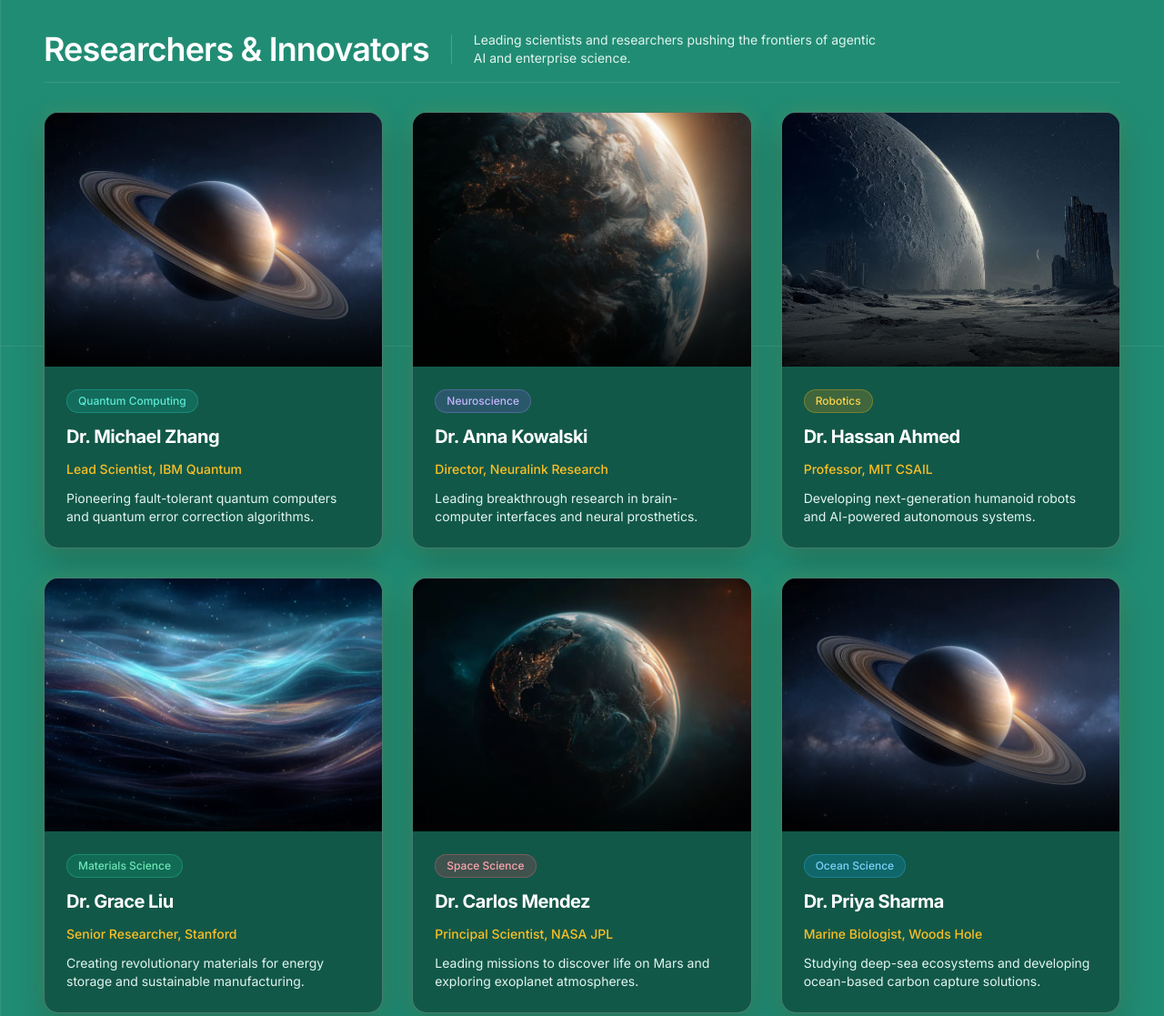
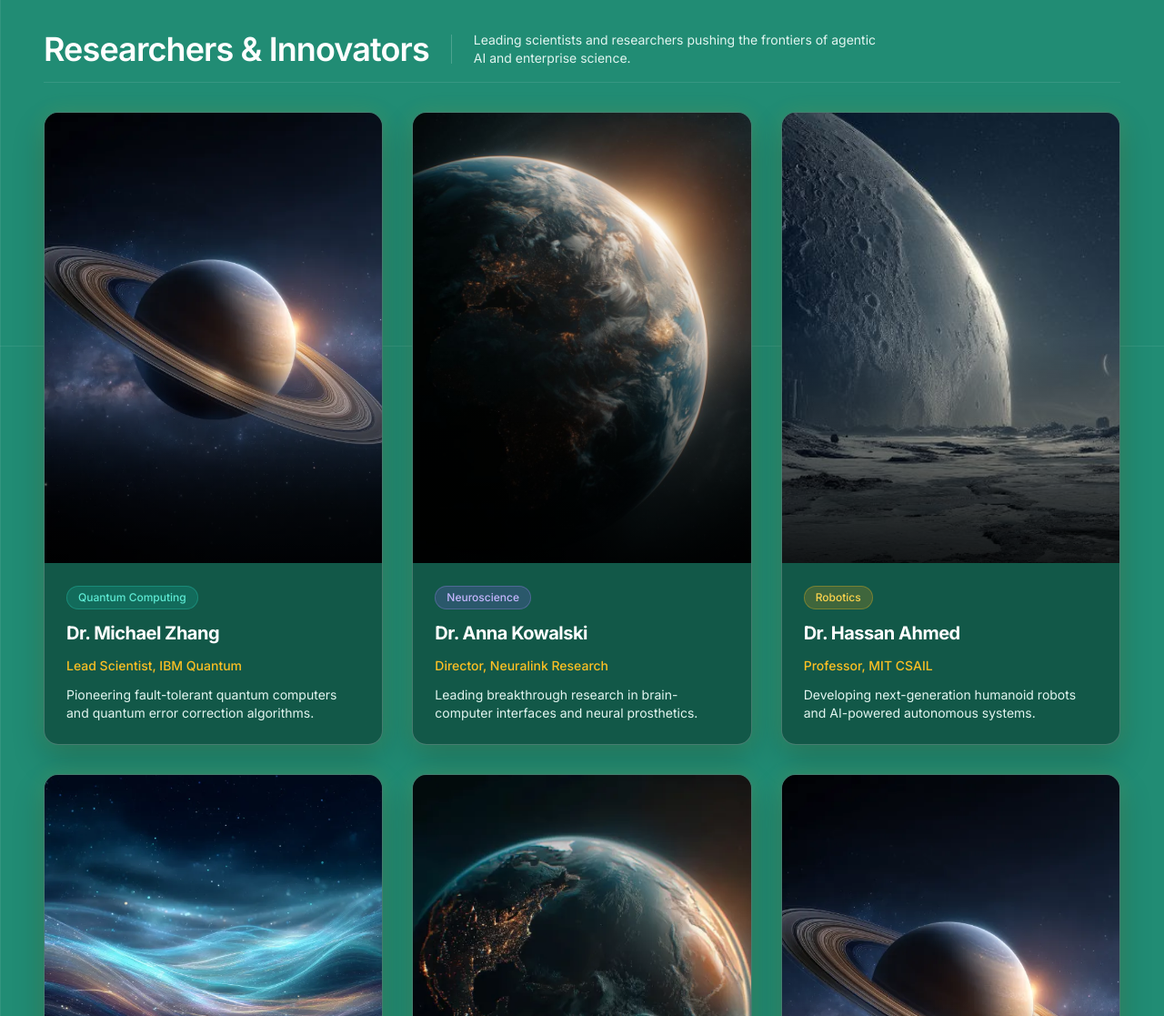
Before and after one commit to metakave/ai4bt-global-summit, a website built with Vite: page speakers.html in a window 1280 px wide. Shown: the part 2820-3937 px from the top of the page at 91% size. Built offline with nearby package versions, Linux system fonts and the light colour scheme.

Commit message:
Update Researchers & Innovators image aspect ratio to 3:4 to match Industry Leaders

```diff
--- a/speakers.html
+++ b/speakers.html
@@ -825,7 +825,7 @@
 
                 <!-- Researcher 1 -->
                 <div class="group overflow-hidden rounded-2xl border themed-card transition-all duration-300 hover:-translate-y-1">
-                    <div class="aspect-[4/3] overflow-hidden bg-black/20 relative">
+                    <div class="aspect-[3/4] overflow-hidden bg-black/20 relative">
                         <img src="images/speakers/1cfbb8c1-ce75-47ab-94af-c1089aec4d64_800w.webp" alt="Dr. Michael Zhang" class="w-full h-full object-cover transition-transform duration-500 group-hover:scale-105" loading="lazy">
                         <div class="absolute inset-0 bg-gradient-to-t from-black/80 via-transparent to-transparent"></div>
                     </div>
@@ -841,7 +841,7 @@
 
                 <!-- Researcher 2 -->
                 <div class="group overflow-hidden rounded-2xl border themed-card transition-all duration-300 hover:-translate-y-1">
-                    <div class="aspect-[4/3] overflow-hidden bg-black/20 relative">
+                    <div class="aspect-[3/4] overflow-hidden bg-black/20 relative">
                         <img src="images/speakers/e0c770fd-fcfe-44d2-a09b-8050690eaf82_800w.jpg" alt="Dr. Anna Kowalski" class="w-full h-full object-cover transition-transform duration-500 group-hover:scale-105" loading="lazy">
                         <div class="absolute inset-0 bg-gradient-to-t from-black/80 via-transparent to-transparent"></div>
                     </div>
@@ -857,7 +857,7 @@
 
                 <!-- Researcher 3 -->
                 <div class="group overflow-hidden rounded-2xl border themed-card transition-all duration-300 hover:-translate-y-1">
-                    <div class="aspect-[4/3] overflow-hidden bg-black/20 relative">
+                    <div class="aspect-[3/4] overflow-hidden bg-black/20 relative">
                         <img src="images/speakers/33b39afd-9e06-4eaf-81f9-30863e6a4159_800w.jpg" alt="Dr. Hassan Ahmed" class="w-full h-full object-cover transition-transform duration-500 group-hover:scale-105" loading="lazy">
                         <div class="absolute inset-0 bg-gradient-to-t from-black/80 via-transparent to-transparent"></div>
                     </div>
@@ -873,7 +873,7 @@
 
                 <!-- Researcher 4 -->
                 <div class="group overflow-hidden rounded-2xl border themed-card transition-all duration-300 hover:-translate-y-1">
-                    <div class="aspect-[4/3] overflow-hidden bg-black/20 relative">
+                    <div class="aspect-[3/4] overflow-hidden bg-black/20 relative">
                         <img src="images/speakers/5d95e69f-fe67-4ab5-a2d9-d78a63648c54_800w.webp" alt="Dr. Grace Liu" class="w-full h-full object-cover transition-transform duration-500 group-hover:scale-105" loading="lazy">
                         <div class="absolute inset-0 bg-gradient-to-t from-black/80 via-transparent to-transparent"></div>
                     </div>
@@ -889,7 +889,7 @@
 
                 <!-- Researcher 5 -->
                 <div class="group overflow-hidden rounded-2xl border themed-card transition-all duration-300 hover:-translate-y-1">
-                    <div class="aspect-[4/3] overflow-hidden bg-black/20 relative">
+                    <div class="aspect-[3/4] overflow-hidden bg-black/20 relative">
                         <img src="images/speakers/f0b7dda2-0868-4e2a-bf8e-8479062248d3_800w.webp" alt="Dr. Carlos Mendez" class="w-full h-full object-cover transition-transform duration-500 group-hover:scale-105" loading="lazy">
                         <div class="absolute inset-0 bg-gradient-to-t from-black/80 via-transparent to-transparent"></div>
                     </div>
@@ -905,7 +905,7 @@
 
                 <!-- Researcher 6 -->
                 <div class="group overflow-hidden rounded-2xl border themed-card transition-all duration-300 hover:-translate-y-1">
-                    <div class="aspect-[4/3] overflow-hidden bg-black/20 relative">
+                    <div class="aspect-[3/4] overflow-hidden bg-black/20 relative">
                         <img src="images/speakers/1cfbb8c1-ce75-47ab-94af-c1089aec4d64_800w.webp" alt="Dr. Priya Sharma" class="w-full h-full object-cover transition-transform duration-500 group-hover:scale-105" loading="lazy">
                         <div class="absolute inset-0 bg-gradient-to-t from-black/80 via-transparent to-transparent"></div>
                     </div>
```
